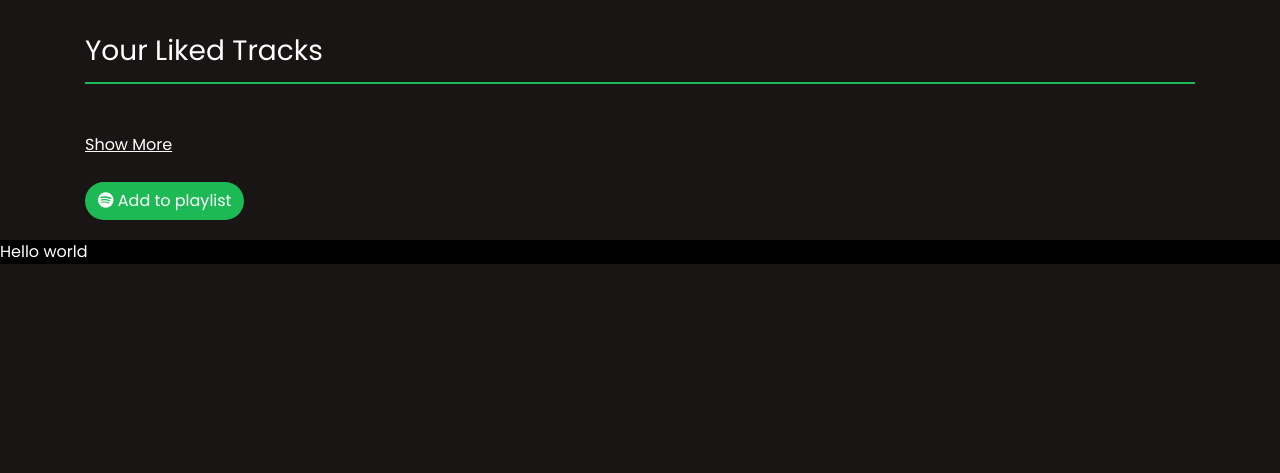
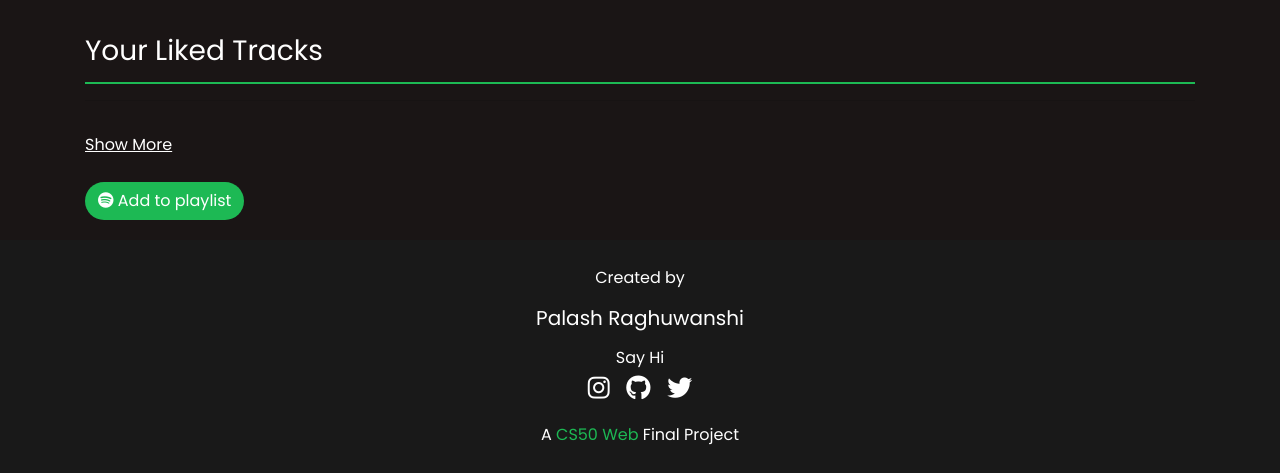
Before and after one commit to raghupalash/playlistd, a Django app: template app/templates/app/index.html in a window 1280 px wide. Shown: the part 1109-1582 px from the top of the page. Before the commit the page ends 1373 px from the top, so only its background shows below. Run offline with Django 3.2, Linux system fonts and the light colour scheme; the template is opened without the code that fills it, so the values that code supplies are empty; some libraries are stand-ins or nearby versions.

Commit message:
Make Footer

```diff
--- a/app/static/app/styles.css
+++ b/app/static/app/styles.css
@@ -241,3 +241,26 @@ footer {
 .top-artists img {
     border-radius: 100%;
 }
+
+footer {
+    background: #191919;
+    text-align: center;
+    padding: 10px;
+}
+
+.icons {
+    font-size:25px; margin-bottom:5px;
+}
+
+.icons span {
+    margin:0 5px;
+    color:#1DB954;
+}
+
+.icons + p {
+    margin-top:15px;
+}
+
+.icons + p a {
+    color:#1DB954;
+}
--- a/app/templates/app/layout.html
+++ b/app/templates/app/layout.html
@@ -40,7 +40,17 @@
         {% block body %}
         {% endblock %}
         <footer>
-            Hello world
+            <p>
+                <p>Created by </p>
+                <h5>Palash Raghuwanshi</h5>
+            </p>
+            <div>Say Hi</div>
+            <div class="icons">
+                <span><a href="https://www.instagram.com/raghu_palash/" target="_blank"><i class="fa fa-instagram"></i></a></span>
+                <span><a href="https://github.com/raghupalash" target="_blank"><i class="fa fa-github"></i></a></span>
+                <span><a href="https://twitter.com/raghu_palash01" target="_blank"><i class="fa fa-twitter"></i></a></i></span>
+            </div>
+            <p>A<a href="https://cs50.harvard.edu/web/2020/" target="_blank"> CS50 Web </a>Final Project</p>
         </footer>
         {% block script %}
         {% endblock %}
--- a/app/utils.py
+++ b/app/utils.py
@@ -8,7 +8,7 @@ if not os.path.exists(caches_folder):
 def session_cache_path(request):
     return caches_folder + request.session.get('uuid')
 
-def get_top_tracks(spotify):
+def get_top_tracks_and_artists(spotify):
     data = {} # Data to be sent
     top_long_term = spotify.current_user_top_tracks(limit=5, time_range="long_term")["items"]
     top_medium_term = spotify.current_user_top_tracks(limit=1, time_range="medium_term")["items"]
@@ -34,3 +34,6 @@ def get_top_tracks(spotify):
     data["top5s"] = zip(top5s, top5s_headers)
 
     return data
+
+def create_or_add_to_playlist(spotify, request_type, tracks):
+    pass
--- a/app/views.py
+++ b/app/views.py
@@ -10,7 +10,7 @@ import spotipy
 from spotipy.oauth2 import SpotifyOAuth
 import pprint
 from operator import itemgetter
-from .utils import get_top_tracks, session_cache_path
+from .utils import get_top_tracks_and_artists, session_cache_path
 
 MESSAGE_TAGS = {
     constants.ERROR: '',
@@ -125,7 +125,7 @@ def taste(request):
         return redirect("/")
 
     spotify = spotipy.Spotify(auth_manager=auth_manager)
-    data = get_top_tracks(spotify)
+    data = get_top_tracks_and_artists(spotify)
     return render(request, "app/your_taste.html", {
         "best_of_all": data["best_of_all"],
         "top5s": data["top5s"],
--- /dev/null
+++ b/runtime.txt
@@ -0,0 +1 @@
+python-3.9.5
```
Also changed, not shown: app/static/app/footer.css (deleted, +0 -85 lines), requirements.txt (added, +11 -0 lines), 1 other file.
